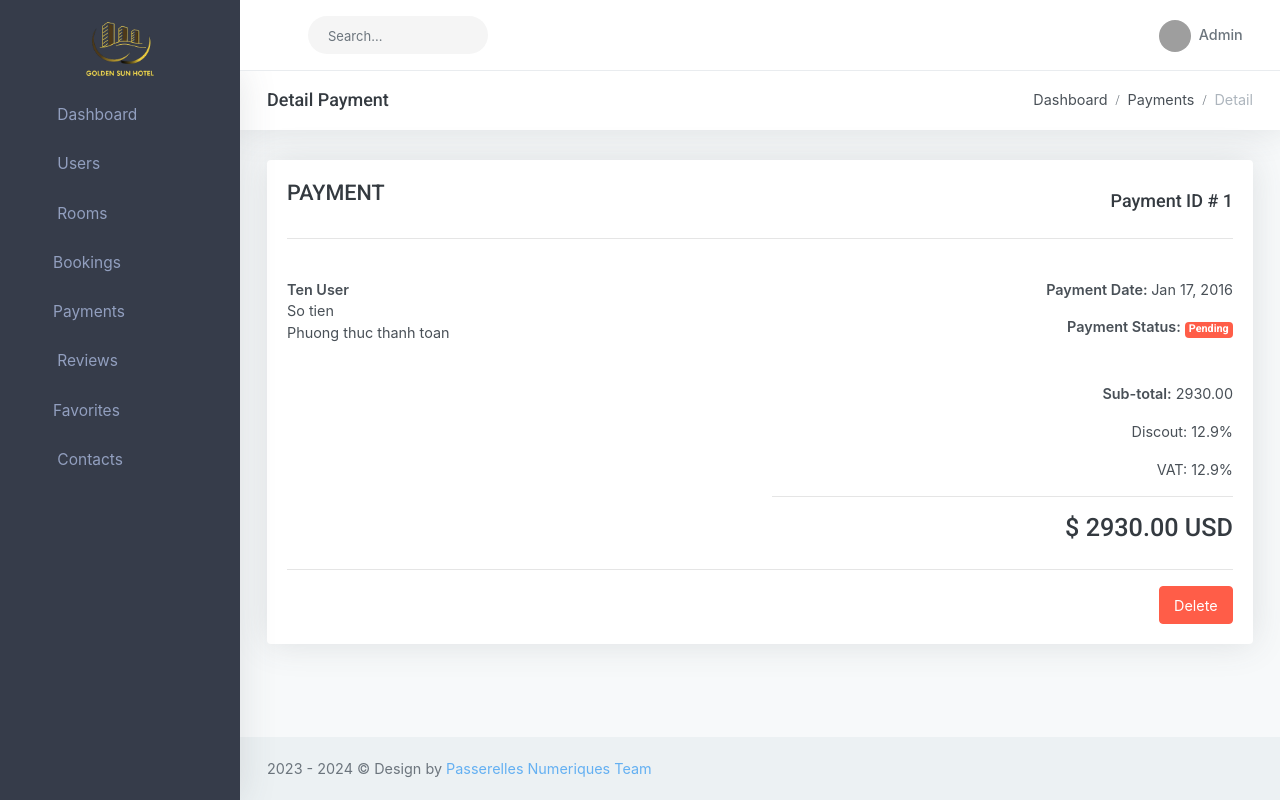
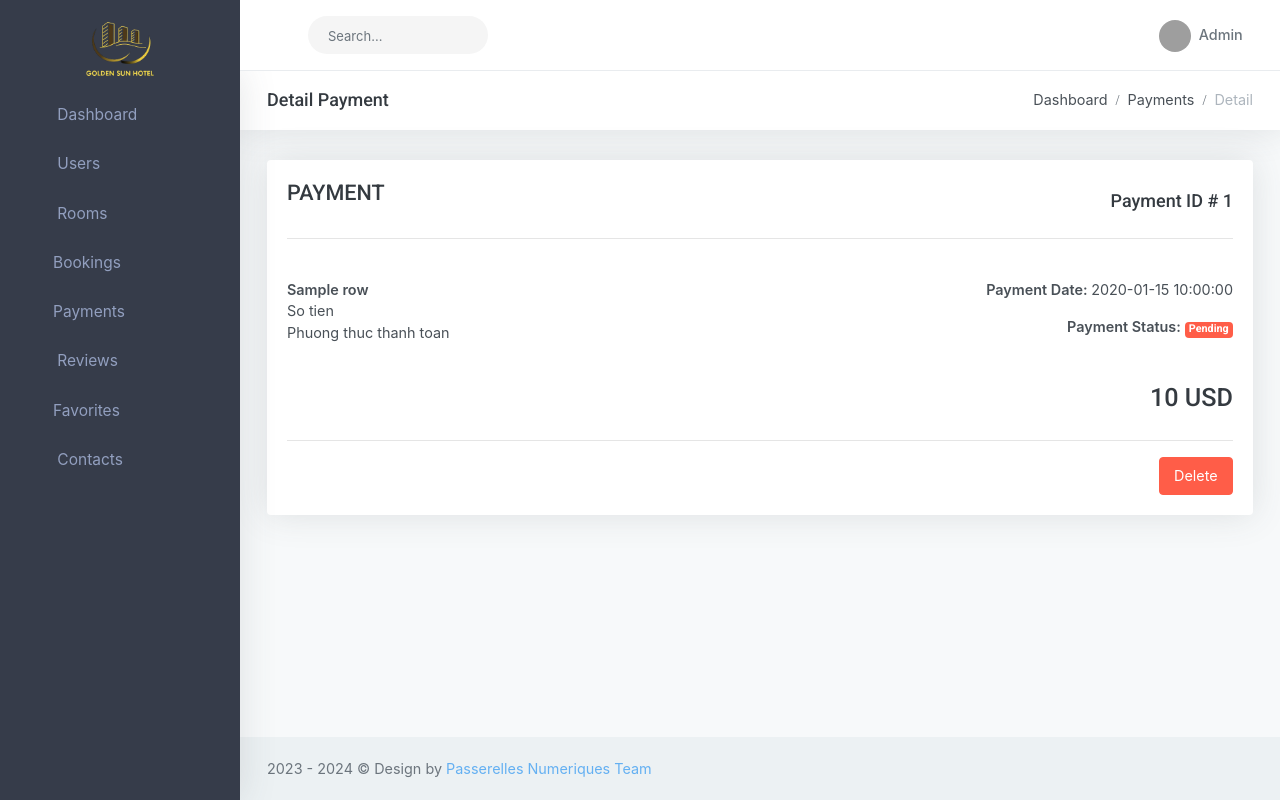
Before and after one commit to nguyenhoai0302/hotel_management, a PHP site: template views/admin/payments/detail.view.php in a window 1280 px wide. Run offline with PHP 8.4, Linux system fonts and the light colour scheme; the template is opened without the code that fills it: most values are stand-ins (such as "Sample title", 1, 10 or a date in 2020); some web fonts are replaced; grey boxes are pictures that could not be loaded.

Commit message:
fig code

```diff
--- a/views/admin/bookings/list.view.php
+++ b/views/admin/bookings/list.view.php
@@ -94,8 +94,9 @@ require 'utils/utils.php';
                                                     <td><?php echo formatDate($row['created_at']) ?></td>
                                                     <!-- icon -->
                                                     <td>
-                                                        <a href="admin.php?controller=bookings&action=detail&id=<?php echo $row['id'] ?>" class="btn btn-primary waves-effect waves-light"><i class="mdi mdi-eye"></i>
-                                                        </a>
+                                                        <!-- <a href="admin.php?controller=bookings&action=detail&id=//<?php //echo $row['id'] //
+                                                                                                                        ?>" class="btn btn-primary waves-effect waves-light"><i class="mdi mdi-eye"></i>
+                                                        </a> -->
                                                         <a href="admin.php?controller=bookings&action=edit&id=<?php echo $row['id'] ?>" class="btn btn-success waves-effect waves-light"><i class="mdi mdi-lead-pencil"></i>
                                                         </a>
                                                         <a href="admin.php?controller=bookings&action=delete&id=<?php echo $row['id'] ?>" class="btn btn-danger waves-effect waves-light"><i class="mdi mdi-trash-can"></i>
--- a/views/admin/payments/detail.view.php
+++ b/views/admin/payments/detail.view.php
@@ -65,13 +65,13 @@ require 'utils/utils.php';
                                         <div class="col-12">
                                             <div class="float-sm-left mt-4">
                                                 <address>
-                                                    <strong>Ten User</strong><br>
+                                                    <strong><?php echo $row['name'] ?></strong><br>
                                                     So tien<br>
                                                     <abbr title="Phone"></abbr> Phuong thuc thanh toan
                                                 </address>
                                             </div>
                                             <div class="mt-4 text-sm-right">
-                                                <p><strong>Payment Date: </strong> Jan 17, 2016</p>
+                                                <p><strong>Payment Date: </strong> <?php echo $row['checkin_date'] ?></p>
                                                 <p><strong>Payment Status: </strong> <span class="badge badge-danger">Pending</span></p>
                                             </div>
                                         </div><!-- end col -->
@@ -86,11 +86,7 @@ require 'utils/utils.php';
                                         </div>
                                         <div class="col-sm-6">
                                             <div class="text-right mt-4">
-                                                <p><b>Sub-total:</b> 2930.00</p>
-                                                <p>Discout: 12.9%</p>
-                                                <p>VAT: 12.9%</p>
-                                                <hr>
-                                                <h3>$ 2930.00 USD</h3>
+                                                <h3><?php echo $amount ?> USD</h3>
                                             </div>
                                         </div>
                                     </div>
--- a/views/admin/payments/list.view.php
+++ b/views/admin/payments/list.view.php
@@ -101,8 +101,9 @@ require 'utils/utils.php';
                                                     <td><?php echo formatDate($row['created_at']) ?></td>
                                                     <!-- icon -->
                                                     <td>
-                                                        <a href="admin.php?controller=payments&action=view&id=<?php echo $row['id'] ?>" class="btn btn-primary waves-effect waves-light"><i class="mdi mdi-eye"></i>
-                                                        </a>
+                                                        <!-- <a href="admin.php?controller=payments&action=view&id=<?php //echo $row['id']
+                                                                                                                    ?>" class="btn btn-primary waves-effect waves-light"><i class="mdi mdi-eye"></i>
+                                                        </a> -->
                                                         <a href="admin.php?controller=payments&action=delete&id=<?php echo $row['id'] ?>" class="btn btn-danger waves-effect waves-light"><i class="mdi mdi-trash-can"></i>
                                                         </a>
                                                     </td>
```
